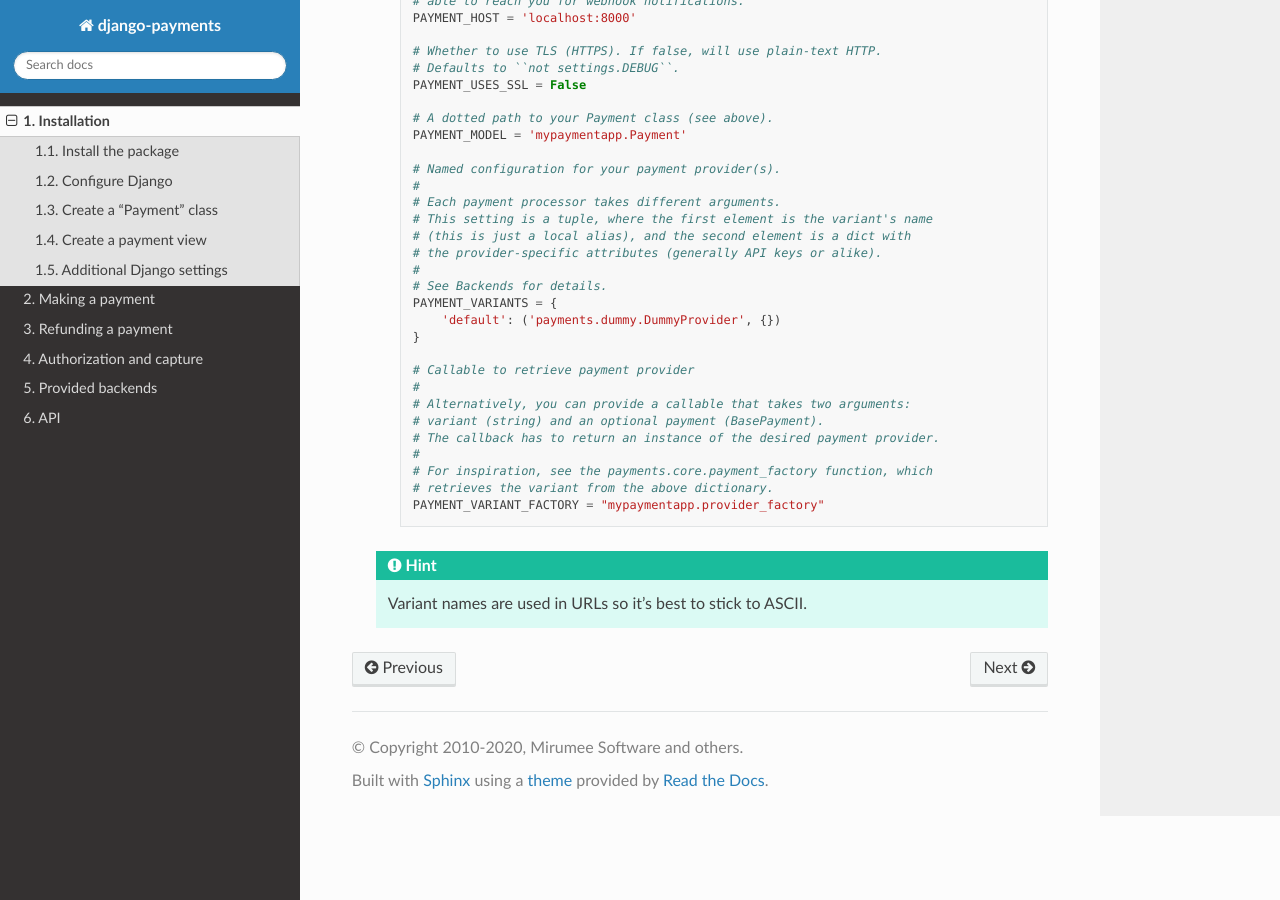
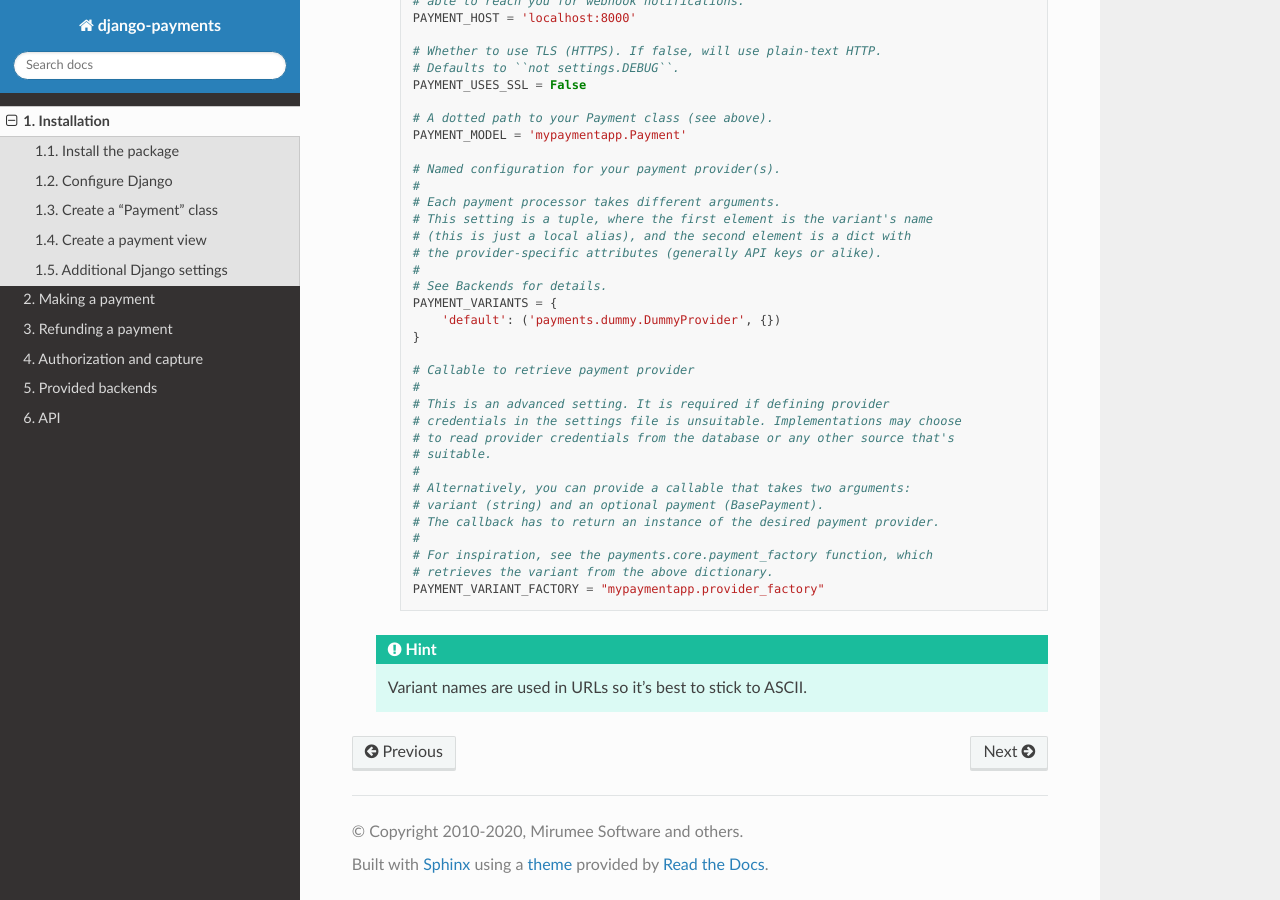
Before and after one commit to jazzband/django-payments, a Sphinx documentation site: the page built from docs/install.rst, in a window 1280 px wide and 900 px high, scrolled down 2592 px. Built offline with Sphinx 7.4.7 and the Read the Docs theme 2.0.0, drawn with Linux system fonts in a browser that asks for light colours; the version number could not be read and is left out.

Commit message:
Add note about PAYMENT_VARIANT_FACTORY being advanced
Co-authored-by: Hugo <hugo@barrera.io>

```diff
--- a/docs/install.rst
+++ b/docs/install.rst
@@ -161,6 +161,11 @@
 
       # Callable to retrieve payment provider
       #
+      # This is an advanced setting. It is required if defining provider
+      # credentials in the settings file is unsuitable. Implementations may choose
+      # to read provider credentials from the database or any other source that's
+      # suitable.
+      #
       # Alternatively, you can provide a callable that takes two arguments:
       # variant (string) and an optional payment (BasePayment).
       # The callback has to return an instance of the desired payment provider.
```
